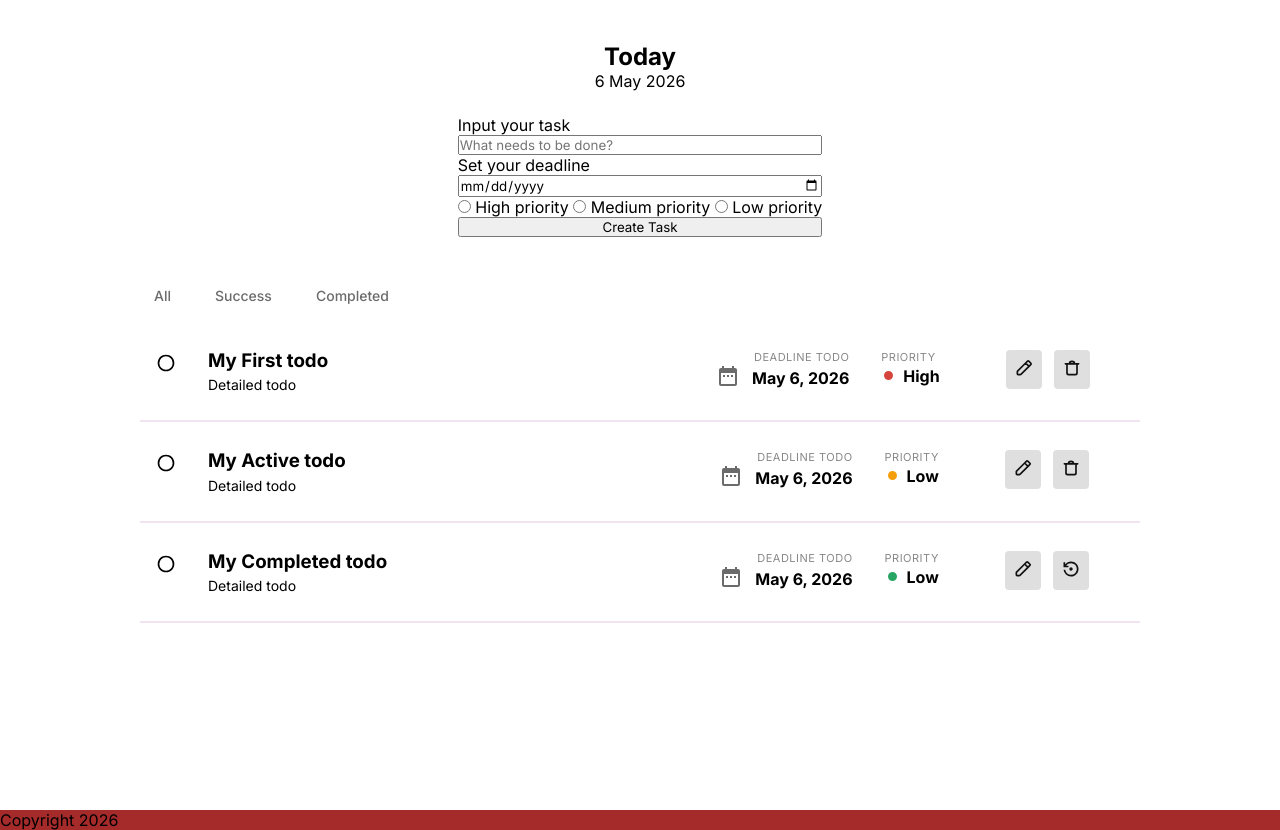
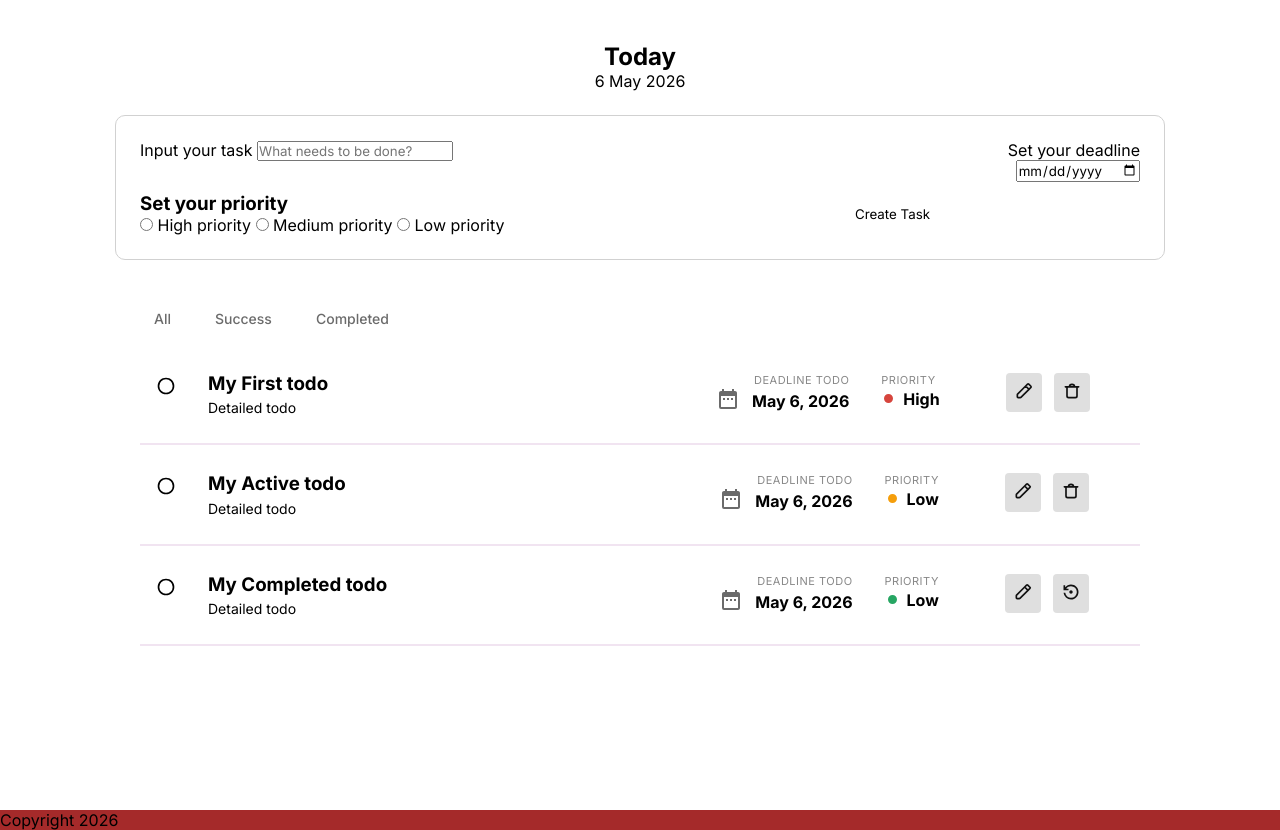
Before and after one commit to ridhaginanjar/nyieun-todo, a plain HTML site: page index.html in a window 1280 px wide. Shown: the part 93-923 px from the top of the page. Drawn offline with Linux system fonts and the light colour scheme.

Commit message:
refactor: positioning create task

```diff
--- a/css/style.css
+++ b/css/style.css
@@ -80,14 +80,20 @@ main {
 }
 
 .task-form {
+    border: 1px solid var(--icon-disabled);
+    border-radius: 10px;
+
     display: grid;
-    grid-template-areas:
-        "task-form"
-        "deadline"
-        "priority"
-        "submit";
-    align-items: center;
-    justify-content: center;
+    grid-template-columns: repeat(2, 1fr);
+    gap:10px;
+
+    width: 100%;
+    max-width: 1000px;
+    margin: 0 auto;
+    padding: 24px;
+}
+.task-name, .task-deadline, .task-priority {
+    flex: repeat(2, 1fr);
 }
 
 .task-info {
--- a/index.html
+++ b/index.html
@@ -29,13 +29,16 @@
                 <time datetime="2026-05-06">6 May 2026</time>
             </div>
             <form action="POST" class="task-form">
-                <label for="task-name">Input your task</label>
-                <input type="text" name="task-name" id="task-name" placeholder="What needs to be done?">
-
-                <label for="task-deadline">Set your deadline</label>
-                <input type="date" name="task-deadline" id="task-deadline">
-
+                <div class="task-name">
+                    <label for="task-name">Input your task</label>
+                    <input type="text" name="task-name" id="task-name" placeholder="What needs to be done?">
+                </div>
+                <div class="task-deadline">
+                    <label for="task-deadline">Set your deadline</label>
+                    <input type="date" name="task-deadline" id="task-deadline">
+                </div>
                 <div class="task-priority">
+                    <h3>Set your priority</h3>
                     <input type="radio" name="task-priority" id="high-priority" value="High">
                     <label for="task-priority">High priority</label>
 
@@ -45,7 +48,7 @@
                     <input type="radio" name="task-priority" id="low-priority" value="Low">
                     <label for="task-priority">Low priority</label>
                 </div>
-                <button>Create Task</button>
+                <button class="btn-clean-border">Create Task</button>
             </form>
         </div>
         <div class="tab-bar">
```
